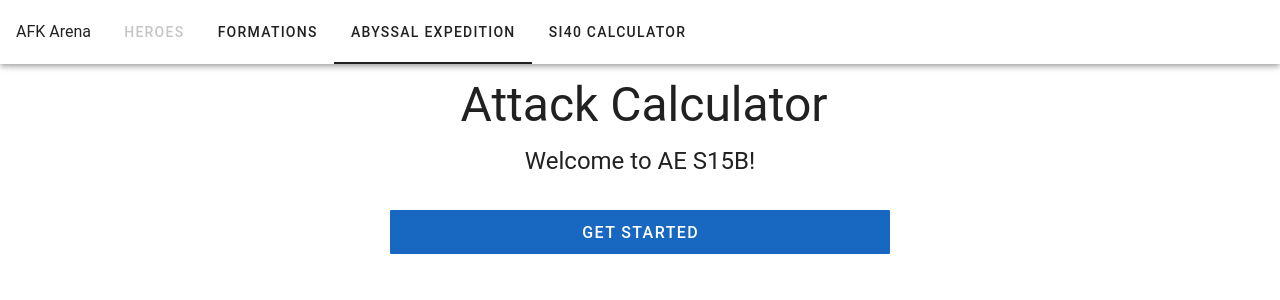
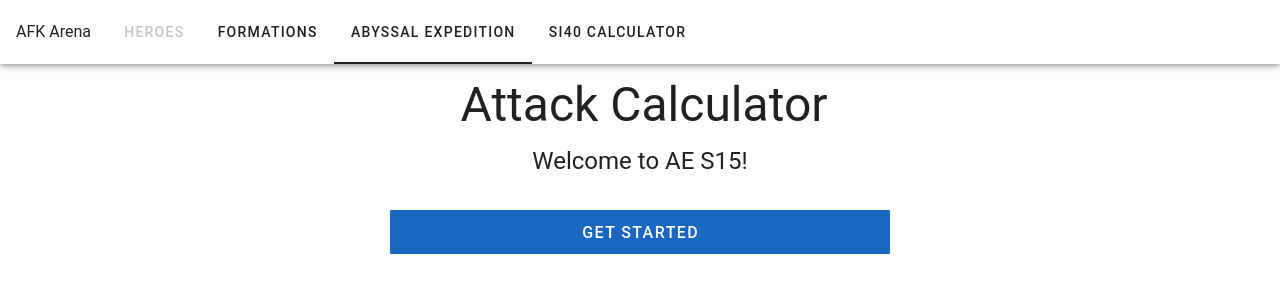
Before and after one commit to aentwist/afk-arena, a Vue app: page /abex in a window 1280 px wide. Shown: the top 300 px of the page. Built offline with nearby package versions, Linux system fonts and the light colour scheme.

Commit message:
feat: add S15

```diff
--- a/src/views/AbexView.vue
+++ b/src/views/AbexView.vue
@@ -265,6 +265,11 @@ const seasons = [
     value: "s15b",
     quietTimeStartDate: DateTime.fromISO("2025-05-26T00:00Z"),
   },
+  {
+    title: "S15",
+    value: "s15",
+    quietTimeStartDate: DateTime.fromISO("2025-08-03T00:00Z"),
+  },
 ];
 const season = ref(seasons[seasons.length - 1]);
 const settingsSeason = useLocalStorage(
```
